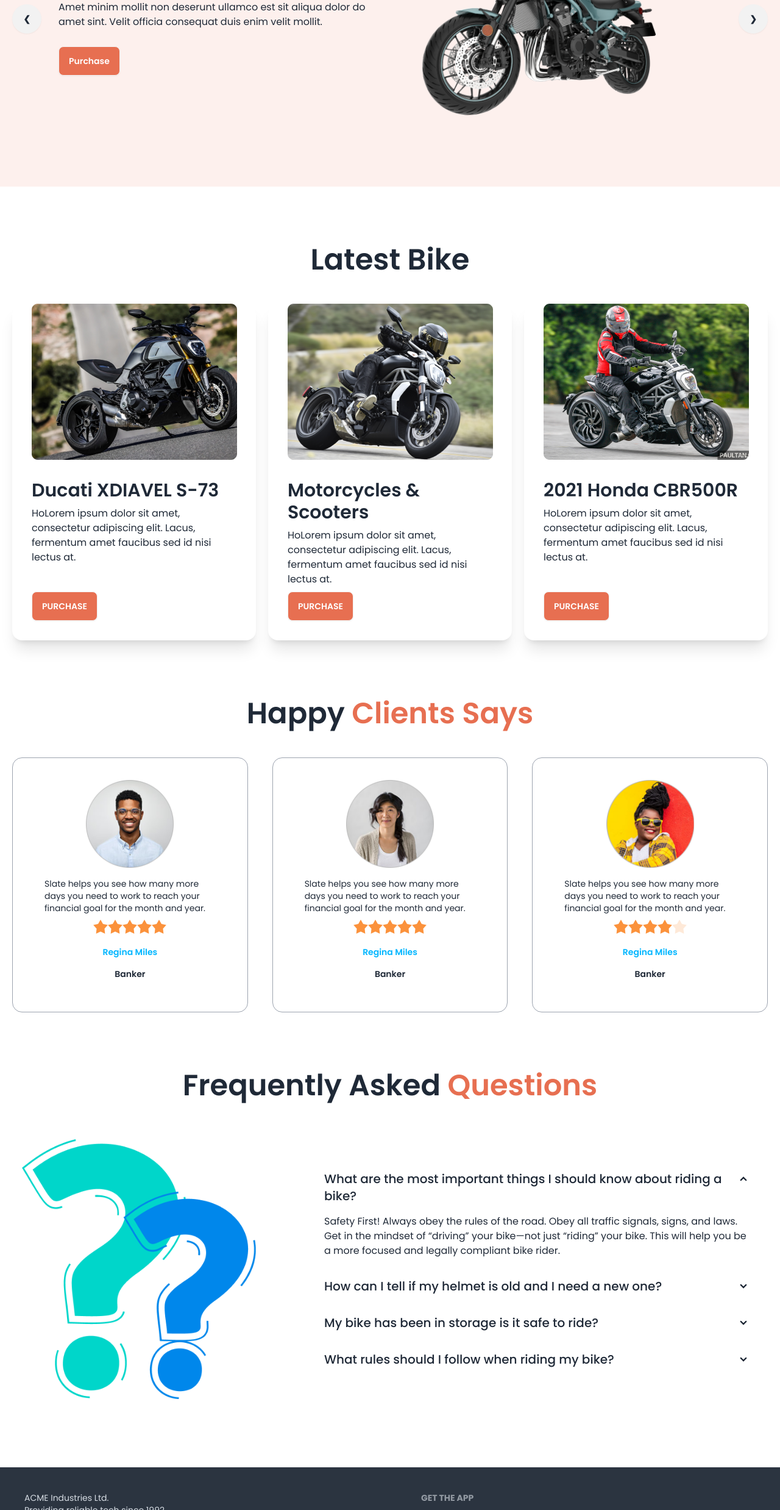
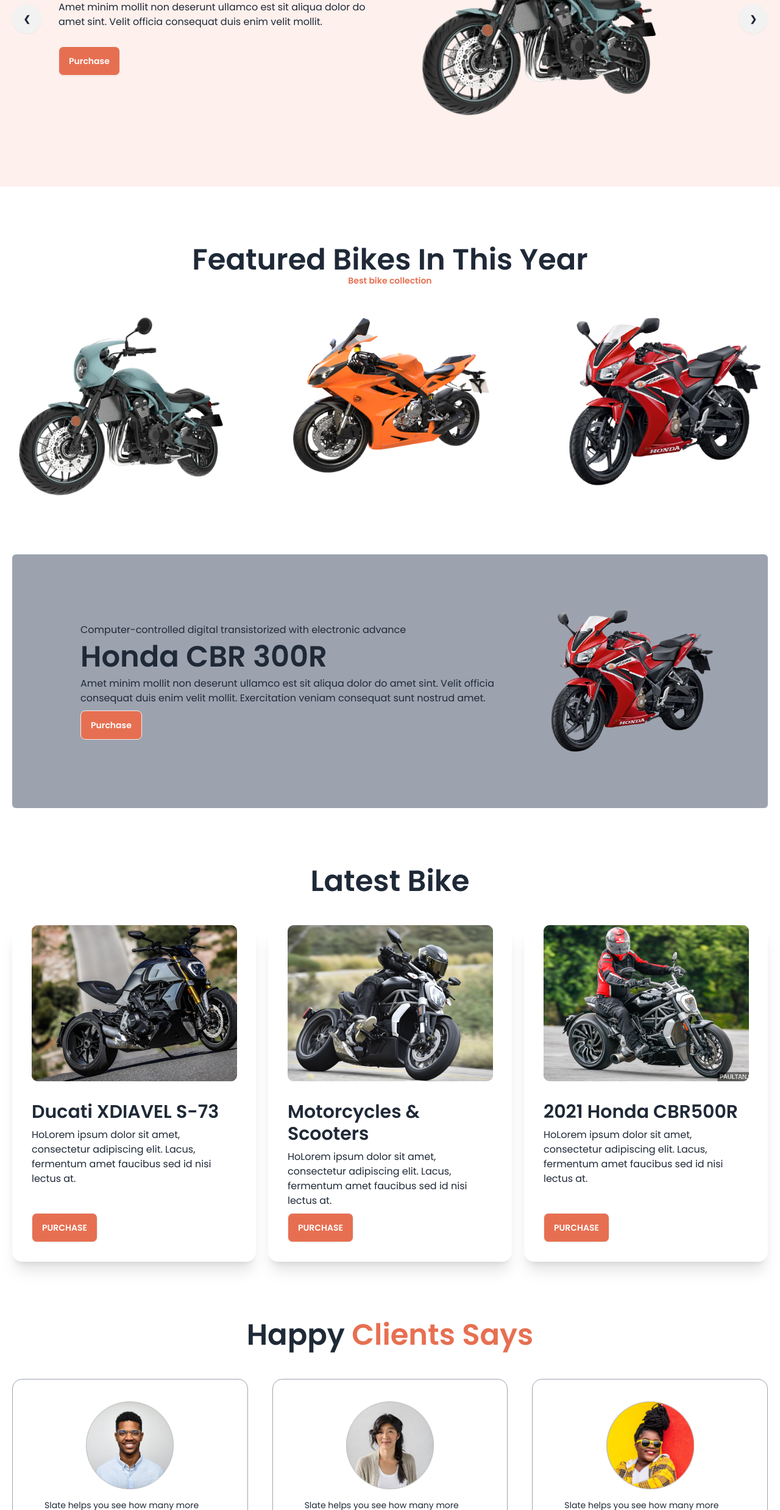
Before and after one commit to mohithedev/biker-zone, a plain HTML site: page index.html in a window 1280 px wide. Shown: the part 316-2792 px from the top of the page at 61% size. Drawn offline with nearby package versions, Linux system fonts and the light colour scheme.

Commit message:
added featured section

```diff
--- a/index.html
+++ b/index.html
@@ -164,8 +164,35 @@
     <!-- main area start -->
     <main class="md:container md:mx-auto px-5">
         <!-- featured bike section -->
-        <section>
-
+        <section class="my-24">
+            <div class="text-center  mb-12 font-semibold">
+                <h3 class="lg:text-5xl text-2xl">Featured Bikes In This Year</h3>
+                <p class="text-bike-primary text-sm">Best bike collection</p>
+            </div>
+            <div class="grid grid-cols-1 md:grid-cols-2 lg:grid-cols-3 gap-24">
+                <div w-auto>
+                    <img class="w-100%" src="/images/others/extrabike.png" alt="">
+                </div>
+                <div w-auto>
+                    <img class="w-100%" src="/images/others/feature2.png" alt="">
+                </div>
+                <div w-auto>
+                    <img class="w-100%" src="/images/others/feature3.png" alt="">
+                </div>
+            </div>
+            <!-- featured bike -->
+            <div class="flex flex-col md:flex-row lg:flex-row items-center py-4 bg-gray-400 lg:p-20 rounded-md mt-24">
+                <div class="card-body">
+                    <p class="text-sm md:text-base lg:text:base">Computer-controlled digital transistorized with electronic advance</p>
+                    <h3 class="card-title lg:text-5xl text-2xl font-semibold">Honda CBR 300R</h3>
+                    <p class="text-sm md:text-base lg:text:base">Amet minim mollit non deserunt ullamco est sit aliqua dolor do amet sint. Velit officia consequat
+                        duis enim velit mollit. Exercitation veniam consequat sunt nostrud amet.</p>
+                    <div class="">
+                        <button class="btn bg-bike-primary text-white">Purchase</button>
+                    </div>
+                </div>
+                <figure><img class="w-full" src="/images/others/feature3.png" alt="Movie" /></figure>
+            </div>
         </section>
 
         <!-- latest bike section -->
@@ -338,12 +365,24 @@
     <!-- main area end -->
 
     <!-- footer area start -->
-    <footer class="footer p-10 bg-neutral text-neutral-content">
+    <footer class="footer p-3 md:-10 lg:p-10 bg-neutral text-neutral-content">
         <div>
-            <p>ACME Industries Ltd.<br />Providing reliable tech since 1992</p>
+            <div class="flex gap-3">
+                <span>Download Now</span>
+                <span>License</span>
+            </div>
+            <ul class="flex gap-3 flex-wrap">
+                <li><a href="#">About</a></li>
+                <li><a href="#">Features</a></li>
+                <li><a href="#">Pricing</a></li>
+                <li><a href="#">Careers</a></li>
+                <li><a href="#">Help</a></li>
+                <li><a href="#">Privacy Policy</a></li>
+            </ul>
+            <p class="text-center">© 2023 bike. All rights reserved</p>
         </div>
         <div>
-            <span class="footer-title">Get the App</span>
+            <span class="font-medium">Get the App</span>
             <div class="grid grid-col-1 gap-4">
                 <a><img class="w-36" src="/images/others/android.png" alt=""></a>
                 <a><img class="w-36" src="/images/others/ios.png" alt=""></a>
```
Also changed, not shown: images/others/feature.png (renamed from images/others/feature-bike.png), images/others/feature2.png (added), images/others/feature3.png (added).
